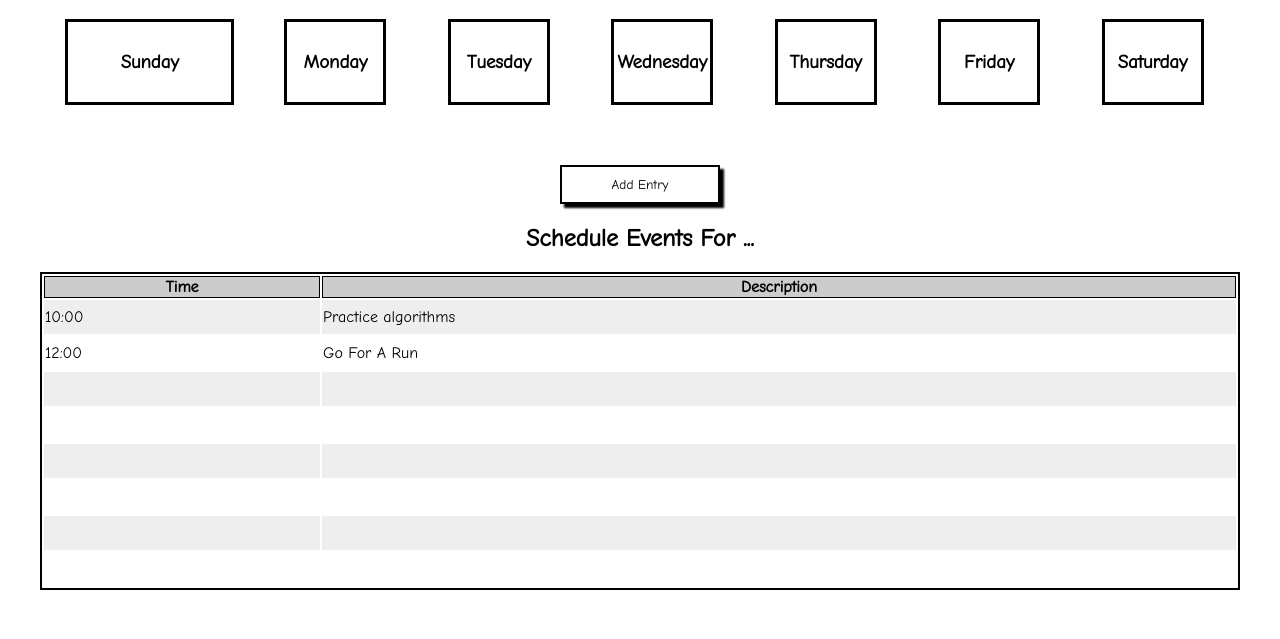
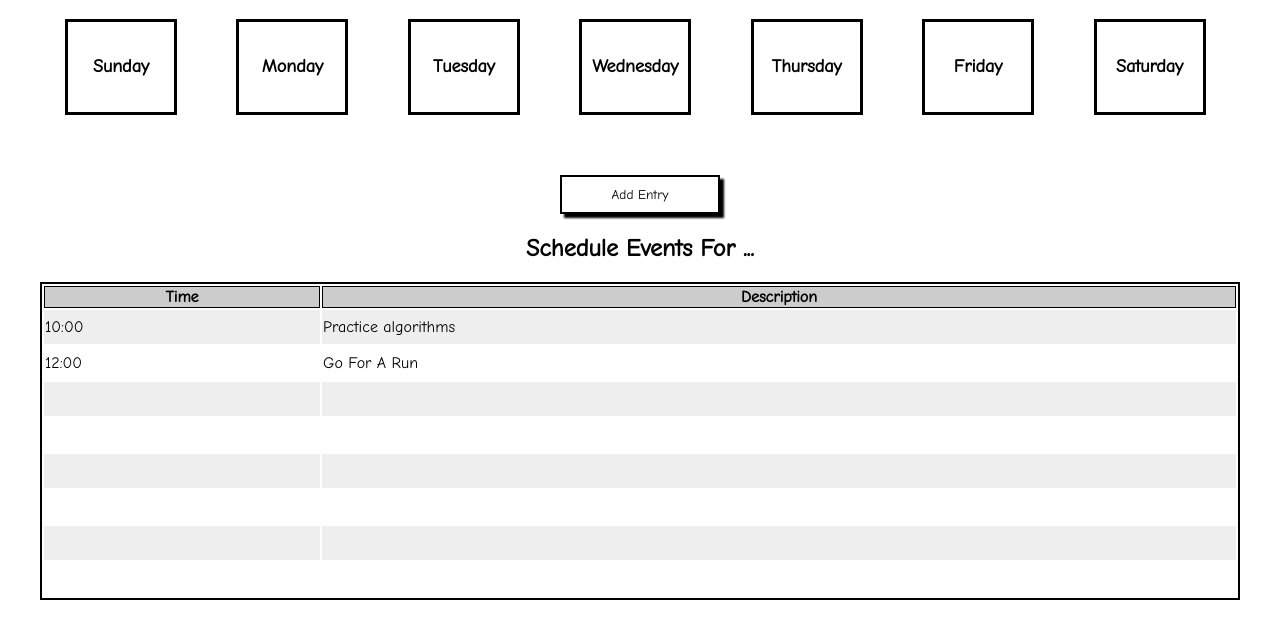
Before and after one commit to K-Bowler/week-planner, a website: page index.html in a window 1280 px wide. Shown: the part 61-700 px from the top of the page. Drawn offline with Linux system fonts and the light colour scheme.

Commit message:
week-planner WIP#15

```diff
--- a/index.html
+++ b/index.html
@@ -18,40 +18,26 @@
         </div>
       </div>
       <div id="weekdays" class="row">
-        <div class="column-seventh weekday-box">
-          <div id="sunday" class="center-row">
-            <h3>Sunday</h3>
-          </div>
+        <div class="column-seventh">
+          <button id="sunday" class="weekday-box center-row">Sunday</button>
         </div>
         <div class="column-seventh">
-          <div id="monday" class="weekday-box center-row">
-            <h3>Monday</h3>
-          </div>
+          <button id="monday" class="weekday-box center-row">Monday</button>
         </div>
         <div class="column-seventh">
-          <div id="tuesday" class="weekday-box center-row">
-            <h3>Tuesday</h3>
-          </div>
+          <button id="tuesday" class="weekday-box center-row">Tuesday</button>
         </div>
         <div class="column-seventh">
-          <div id="wednesday" class="weekday-box center-row">
-            <h3>Wednesday</h3>
-          </div>
+          <button id="wednesday" class="weekday-box center-row">Wednesday</button>
         </div>
         <div class="column-seventh">
-          <div id="thursday" class="weekday-box center-row">
-            <h3>Thursday</h3>
-          </div>
+          <button id="thursday" class="weekday-box center-row">Thursday</button>
         </div>
         <div class="column-seventh">
-          <div id="friday" class="weekday-box center-row">
-            <h3>Friday</h3>
-          </div>
+          <button id="friday" class="weekday-box center-row">Friday</button>
         </div>
         <div class="column-seventh">
-          <div id="saturday" class="weekday-box center-row">
-            <h3>Saturday</h3>
-          </div>
+          <button id="saturday" class="weekday-box center-row">Saturday</button>
         </div>
       </div>
       <div class="row">
--- a/main.js
+++ b/main.js
@@ -2,8 +2,10 @@ var entryButton = document.querySelector('.button1');
 var $modal = document.querySelector('.modal');
 var submitButton = document.querySelector('.button2');
 var $background = document.querySelector('.background');
-var $weekdayBox = document.querySelector('.weekday-box');
+var $weekdayBox = document.querySelector('#weekdays');
 var $schedule = document.querySelector('.schedule');
+
+console.log('yep:', $schedule.textContent);
 
 entryButton.addEventListener('click', showModal);
 submitButton.addEventListener('click', showModal);
@@ -26,14 +28,13 @@ function showModal() {
 function showView(e) {
   for (var i = 0; i < $weekdayBox.length; i++) {
     console.log([i].getAttribute('id'));
-    if ([i].getAttribute('id') === e) {
-      $schedule.textContent = 'Scheduled events for' + e;
+    if (e.path[0].getAttribute('id') === 'sunday') {
+      $schedule.textContent = 'Scheduled events for ' + e.path[0].getAttribute('id');
+      console.log('true');
     }
   }
-  console.log(e);
-  console.log(e.target);
-  console.log(e.path[0]);
   console.log(e.path[0].getAttribute('id'));
+  console.log('yep:', $schedule.textContent);
 
 }
 
--- a/styles.css
+++ b/styles.css
@@ -88,13 +88,16 @@ body {
 }
 
 .weekday-box {
+  background-color: white;
   display: flex;
   align-items: center;
   justify-content: center;
   border: 3px solid black;
-  width: 6rem;
-  height: 5rem;
+  width: 7rem;
+  height: 6rem;
   margin: 0 25px;
+  font-size: 18px;
+  font-weight: 700;
 }
 
 .weekday-box:hover {
@@ -118,9 +121,9 @@ td {
 }
 
 tbody tr:nth-child(odd) {
-  background-color: #EEEEEE;
+  background-color: #eee;
 }
 
 thead {
-  background-color: #CCCCCC;
+  background-color: #ccc;
 }
```
